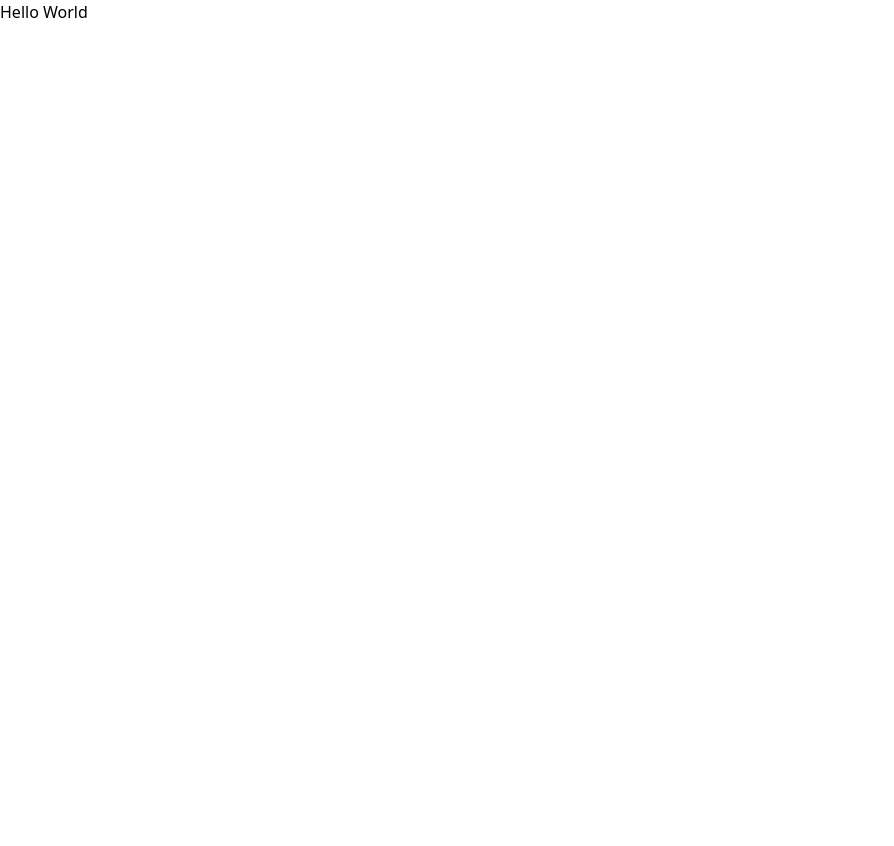
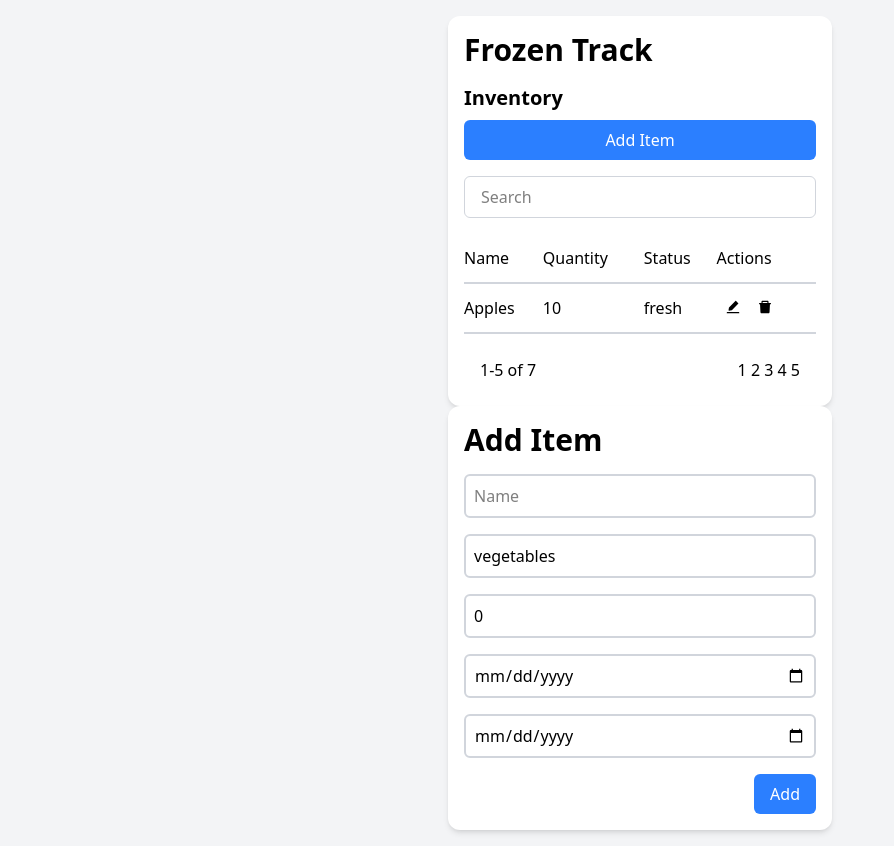
Before and after one commit to brynsgtn/frozentrack, a React (Vite) app: page / in a window 1280 px wide. Shown: the whole page, without its empty margins (0-894 px from the left). Before the commit the page ends 800 px from the top, so only its background shows below. Built offline with nearby package versions, Linux system fonts and the light colour scheme.

Commit message:
Started project

```diff
--- a/src/App.tsx
+++ b/src/App.tsx
@@ -1,12 +1,172 @@
 
+import { useEffect, useState } from 'react'
 import './App.css'
 
 function App() {
 
+  type Item = {
+    name: string,
+    category: 'vegetables' | 'pork' | 'beef' | 'chicken' | 'fish' | 'desserts',
+    quantity: number,
+    dateFrozen: string,
+    expirationDate: string
+    status: 'fresh' | 'expiringSoon' | 'expired'
+  }
+
+  const [items, setItems] = useState<Item[]>([{
+    name: 'Apples',
+    category: 'vegetables',
+    quantity: 10,
+    dateFrozen: '2 Date23-10-01',
+    expirationDate: '2023-10-10',
+    status: 'fresh'
+  }])
+
+  const [addItem, setAddItem] = useState<Item>({
+    name: '',
+    category: 'vegetables',  // default
+    quantity: 0,
+    dateFrozen: '',
+    expirationDate: '',
+    status: 'fresh',         // default
+  });
+
+
+  useEffect(() => {
+    console.log('Adding item:', addItem)
+  }, [addItem])
+
+
 
   return (
-    <div>Hello World</div>
+    <div className='bg-gray-100 min-h-screen p-4 grid place-items-center'>
+      <div className='bg-white mx-auto max-w-sm p-4 rounded-xl shadow-md'>
+        <h1 className='text-3xl font-bold mb-4'>Frozen Track</h1>
+        <h3 className='text-xl font-semibold mb-2'>Inventory</h3>
+        <button className='bg-blue-500 text-white px-4 py-2 rounded-md mb-4 w-full hover:bg-blue-600 hover:cursor-pointer'>Add Item</button>
+        <input type="text" placeholder="Search" className='border border-gray-300 px-4 py-2 rounded-md mb-4 w-full' />
+        <table className='w-full'>
+          <thead>
+            <tr className='border-b-2 border-gray-300'>
+              <th className='text-left font-normal py-3'>Name</th>
+              <th className='text-left font-normal py-3'>Quantity</th>
+              <th className='text-left font-normal py-3'>Status</th>
+              <th className='text-left font-normal py-3'>Actions</th>
+            </tr>
+          </thead>
+          <tbody>
+            {items.map((item, index) => (
+              <tr className='border-b-2 border-gray-300' key={index}>
+                <td className='py-3'>{item.name}</td>
+                <td className='py-3'>{item.quantity}</td>
+                <td className='py-3'>{item.status}</td>
+                <td>
+                  <button className='px-2 py-1 rounded-md hover:cursor-pointer'><svg stroke="currentColor" fill="currentColor" strokeWidth="0" viewBox="0 0 1024 1024" height="1em" width="1em" xmlns="http://www.w3.org/2000/svg"><path d="M880 836H144c-17.7 0-32 14.3-32 32v36c0 4.4 3.6 8 8 8h784c4.4 0 8-3.6 8-8v-36c0-17.7-14.3-32-32-32zm-622.3-84c2 0 4-.2 6-.5L431.9 722c2-.4 3.9-1.3 5.3-2.8l423.9-423.9a9.96 9.96 0 0 0 0-14.1L694.9 114.9c-1.9-1.9-4.4-2.9-7.1-2.9s-5.2 1-7.1 2.9L256.8 538.8c-1.5 1.5-2.4 3.3-2.8 5.3l-29.5 168.2a33.5 33.5 0 0 0 9.4 29.8c6.6 6.4 14.9 9.9 23.8 9.9z"></path></svg></button>
+                  <button className='px-2 py-1 rounded-md hover:cursor-pointer'><svg stroke="currentColor" fill="currentColor" strokeWidth="0" viewBox="0 0 1024 1024" height="1em" width="1em" xmlns="http://www.w3.org/2000/svg"><path d="M864 256H736v-80c0-35.3-28.7-64-64-64H352c-35.3 0-64 28.7-64 64v80H160c-17.7 0-32 14.3-32 32v32c0 4.4 3.6 8 8 8h60.4l24.7 523c1.6 34.1 29.8 61 63.9 61h454c34.2 0 62.3-26.8 63.9-61l24.7-523H888c4.4 0 8-3.6 8-8v-32c0-17.7-14.3-32-32-32zm-200 0H360v-72h304v72z"></path></svg></button></td>
+              </tr>
+            ))}
+          </tbody>
+
+        </table>
+        <div className='w-full mt-4 flex items-center justify-between px-4 py-2'>
+          <div>1-5 of 7</div>
+          <div >1 2 3 4 5</div>
+        </div>
+      </div>
+      {/* Add Item Form */}
+      <div className='bg-white p-4 rounded-xl shadow-md w-full max-w-sm'>
+        <h1 className='text-3xl font-bold mb-4'>Add Item</h1>
+        <form>
+          <input type="text" placeholder='Name' className='border-2 border-gray-300 p-2 rounded-md w-full mb-4' value={addItem?.name || ''} onChange={(e) => setAddItem({ ...addItem, name: e.target.value })} />
+          <input type="text" placeholder='Category' className='border-2 border-gray-300 p-2 rounded-md w-full mb-4' value={addItem?.category || ''} onChange={(e) => setAddItem({ ...addItem, category: e.target.value })} />
+          <input type="text" placeholder='Quantity' className='border-2 border-gray-300 p-2 rounded-md w-full mb-4' value={addItem?.quantity.toString() || ''} onChange={(e) => setAddItem({ ...addItem, quantity: parseInt(e.target.value) || 0 })} />
+          <input type="date" placeholder='Date Frozen' className='border-2 border-gray-300 p-2 rounded-md w-full mb-4' value={addItem?.dateFrozen.toString() || ''} onChange={(e) => setAddItem({ ...addItem, dateFrozen: new Date(e.target.value) })} />
+          <input type="date" placeholder='Expiration Date' className='border-2 border-gray-300 p-2 rounded-md w-full mb-4' value={addItem?.expirationDate.toString() || ''} onChange={(e) => setAddItem({ ...addItem, expirationDate: new Date(e.target.value) })} />
+          <div className='flex justify-end'>
+            <button className='bg-blue-500 text-white px-4 py-2 rounded-md hover:bg-blue-600'>Add</button>
+          </div>
+        </form>
+      </div>
+    </div>
   )
 }
 
 export default App
+
+
+/*
+=====================================
+FrozenTrack Features
+=====================================
+
+Core Features (MVP)
+
+Add Frozen Items
+- Name: string
+- Category: vegetables | meat | meals | desserts
+- Quantity: number
+- Date frozen: Date
+- Expiration date: Date
+
+Inventory List
+- Typed item list using interfaces or types
+- Sort by expiration date or quantity
+- Filter by category
+
+Edit and Delete Items
+- Controlled forms with proper typing
+- Confirmation modal for deletion
+
+Expiration Alerts (UI-based)
+- Highlight items expiring soon
+- Status labels:
+  - Fresh
+  - Expiring Soon
+  - Expired
+
+-------------------------------------
+
+Intermediate Features
+Focus: Stronger TypeScript practice
+
+Strict Typing
+- Enums for categories and item status
+- Utility types: Partial, Pick, Omit
+- Custom hooks with generics
+
+Search Functionality
+- Typed search input
+- Case-insensitive matching
+
+Local Storage Persistence
+- Typed storage helpers
+- Restore state safely on reload
+
+Reusable Components
+- Typed table, form, modal, badge components
+- Props validation using TypeScript instead of PropTypes
+
+-------------------------------------
+
+Advanced Features
+Focus: Portfolio-ready features
+
+Notifications Logic
+- Days-before-expiry setting
+- Computed reminders using date utilities
+
+Analytics Dashboard
+- Total items count
+- Expired vs usable items
+- Category breakdown
+
+Batch Actions
+- Select multiple items
+- Delete or update quantities in bulk
+
+Optional Backend or Auth
+- Firebase or simple Express API
+- User-specific inventories
+
+=====================================
+*/
```
Also changed, not shown: 1 other file (tests, documents, lock files or other folders).
